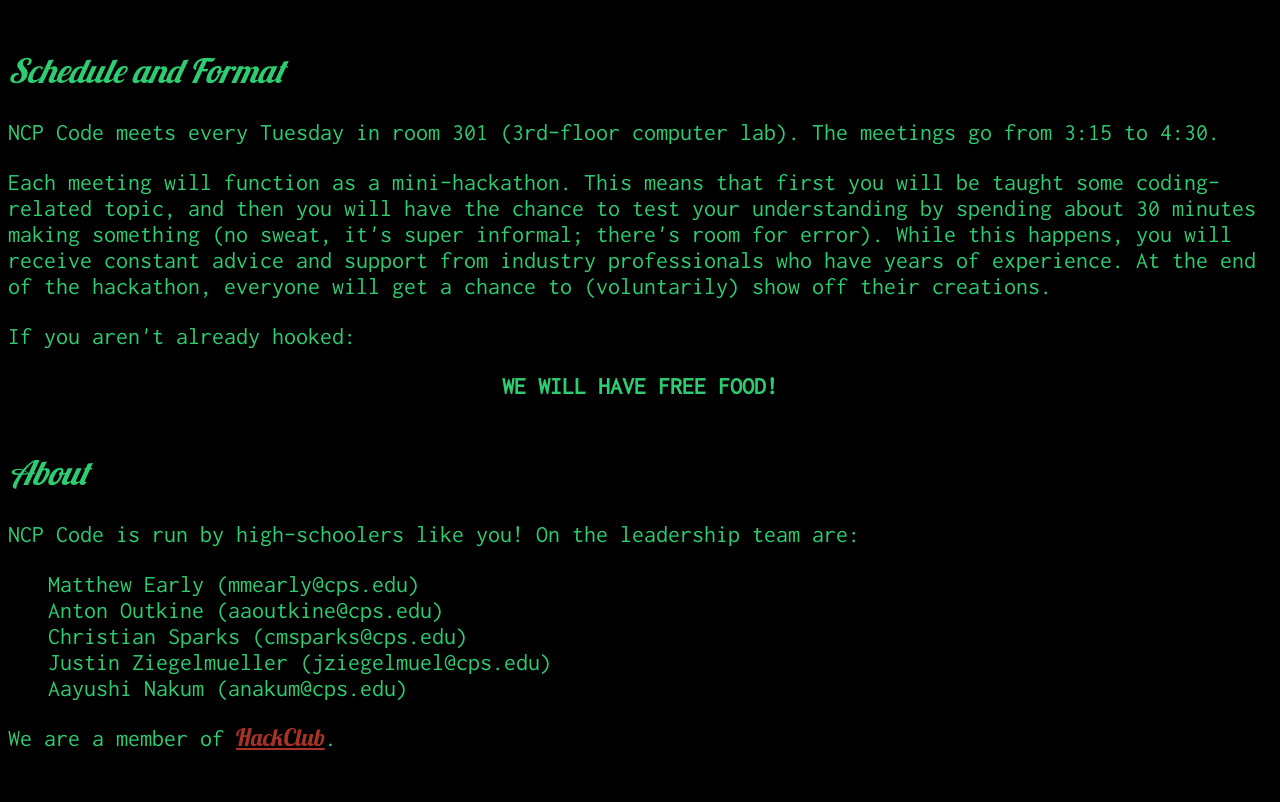
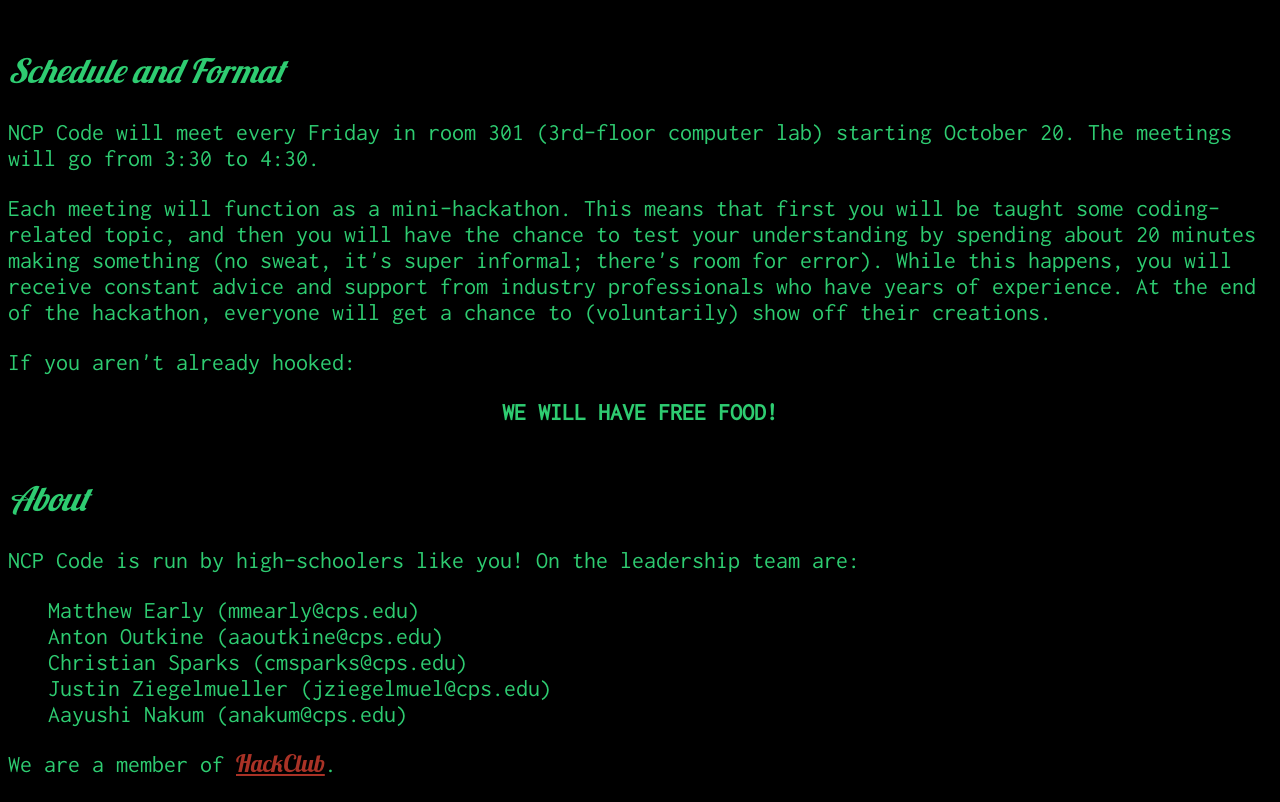
Before and after one commit to Jetmate/ncpcode, a plain HTML site: page home.html in a window 1280 px wide. Shown: the part 874-1676 px from the top of the page. Before the commit the page ends 1650 px from the top, so only its background shows below. Drawn offline with Linux system fonts and the light colour scheme.

Commit message:
Update date

```diff
--- a/home.html
+++ b/home.html
@@ -14,7 +14,7 @@
   public static void main(String[] args) {
     System.out.print('Hello World!');
   }
-}</pre></td></tr></table></div><p><em>Not only can coding be fun and engaging, but it also looks great on an application.</em> The best way to discover the multifaceted world (and totally awesome community) of coding is to join in for yourself.</p><h2>Schedule and Format</h2><p>NCP Code meets every Tuesday in room 301 (3rd-floor computer lab). The meetings go from 3:15 to 4:30.</p><p>Each meeting will function as a mini-hackathon. This means that first you will be taught some coding-related topic, and then you will have the chance to test your understanding by spending about 30 minutes making something (no sweat, it's super informal; there's room for error). While this happens, you will receive constant advice and support from industry professionals who have years of experience. At the end of the hackathon, everyone will get a chance to (voluntarily) show off their creations.</p><p>If you aren't already hooked: <div id="food">WE WILL HAVE FREE FOOD!</div></p><h2>About</h2><p>NCP Code is run by high-schoolers like you! On the leadership team are:</p><ul><li>Matthew Early (mmearly@cps.edu)</li><li>Anton Outkine (aaoutkine@cps.edu)</li><li>Christian Sparks (cmsparks@cps.edu)</li><li>Justin Ziegelmueller (jziegelmuel@cps.edu)</li><li>Aayushi Nakum (anakum@cps.edu)</li></ul><p>We are a member of <a href="https://hackclub.com/">HackClub</a>.</p><script>(function(i,s,o,g,r,a,m){i['GoogleAnalyticsObject']=r;i[r]=i[r]||function(){
+}</pre></td></tr></table></div><p><em>Not only can coding be fun and engaging, but it also looks great on an application.</em> The best way to discover the multifaceted world (and totally awesome community) of coding is to join in for yourself.</p><h2>Schedule and Format</h2><p>NCP Code will meet every Friday in room 301 (3rd-floor computer lab) starting October 20. The meetings will go from 3:30 to 4:30.</p><p>Each meeting will function as a mini-hackathon. This means that first you will be taught some coding-related topic, and then you will have the chance to test your understanding by spending about 20 minutes making something (no sweat, it's super informal; there's room for error). While this happens, you will receive constant advice and support from industry professionals who have years of experience. At the end of the hackathon, everyone will get a chance to (voluntarily) show off their creations.</p><p>If you aren't already hooked: <div id="food">WE WILL HAVE FREE FOOD!</div></p><h2>About</h2><p>NCP Code is run by high-schoolers like you! On the leadership team are:</p><ul><li>Matthew Early (mmearly@cps.edu)</li><li>Anton Outkine (aaoutkine@cps.edu)</li><li>Christian Sparks (cmsparks@cps.edu)</li><li>Justin Ziegelmueller (jziegelmuel@cps.edu)</li><li>Aayushi Nakum (anakum@cps.edu)</li></ul><p>We are a member of <a href="https://hackclub.com/">HackClub</a>.</p><script>(function(i,s,o,g,r,a,m){i['GoogleAnalyticsObject']=r;i[r]=i[r]||function(){
 (i[r].q=i[r].q||[]).push(arguments)},i[r].l=1*new Date();a=s.createElement(o),
 m=s.getElementsByTagName(o)[0];a.async=1;a.src=g;m.parentNode.insertBefore(a,m)
 })(window,document,'script','https://www.google-analytics.com/analytics.js','ga');
```
